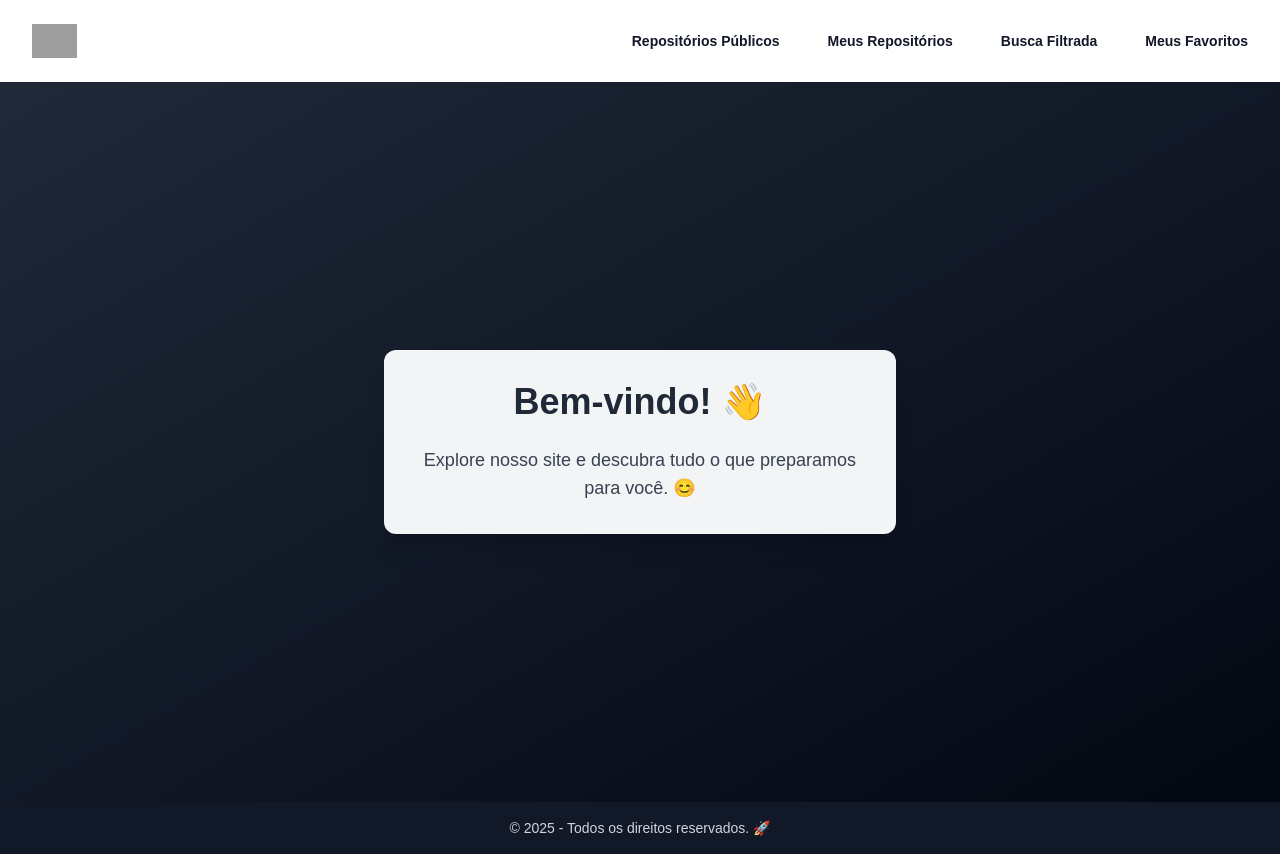
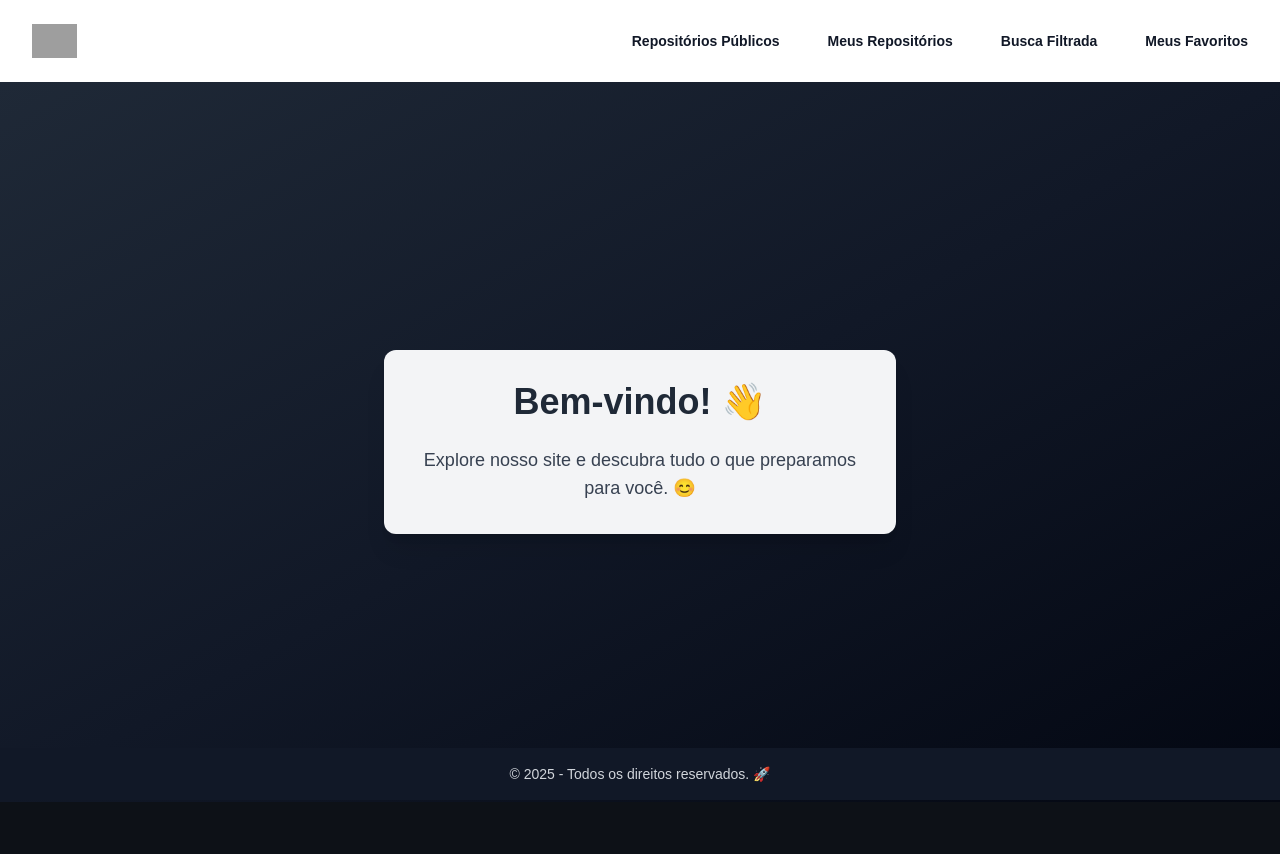
Before and after one commit to AlaskaWebsites/app-desafio-frontend-kria-tecnologia, a Next.js app: page / in a window 1280 px wide. After the commit the page ends 802 px from the top, so only its background shows below. Built offline with nearby package versions, Linux system fonts and the light colour scheme; grey boxes are pictures that could not be loaded.

Commit message:
Subindo att

```diff
--- a/src/app/layout.tsx
+++ b/src/app/layout.tsx
@@ -19,10 +19,10 @@ export const metadata = {
 const RootLayout = ({ children }: { children: React.ReactNode }) => {
   return (
     <html lang="pt-br" className={inter.variable}>
-      <body className="antialiased">
+      <body className="antialiased min-h-screen flex flex-col">
         <ModalProvider>
           <Header />
-          <main>{children}</main>
+          <main className="flex-grow">{children}</main>
           <Footer />
           <ModalComponent />
         </ModalProvider>
--- a/src/components/template/LayoutDefault/Partials/Footer/index.tsx
+++ b/src/components/template/LayoutDefault/Partials/Footer/index.tsx
@@ -1,11 +1,11 @@
 const Footer = () => {
   return (
-    <footer className="w-full bg-gray-900 text-gray-300 py-4 text-center">
+    <footer className="w-full bg-gray-900 text-gray-300 py-4 text-center fixed bottom-0">
       <p className="text-sm">
         &copy; {new Date().getFullYear()} - Todos os direitos reservados. 🚀
       </p>
     </footer>
   );
-}
+};
 
 export default Footer;
```
